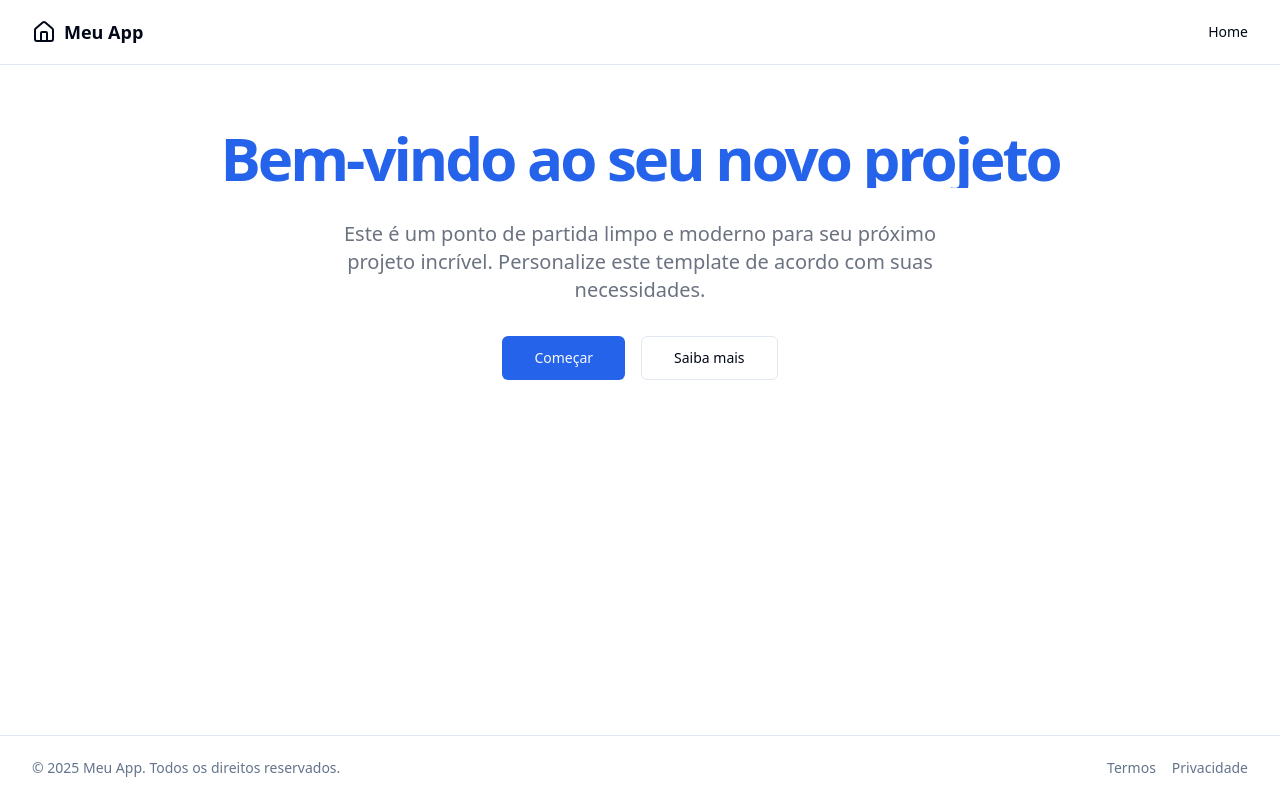
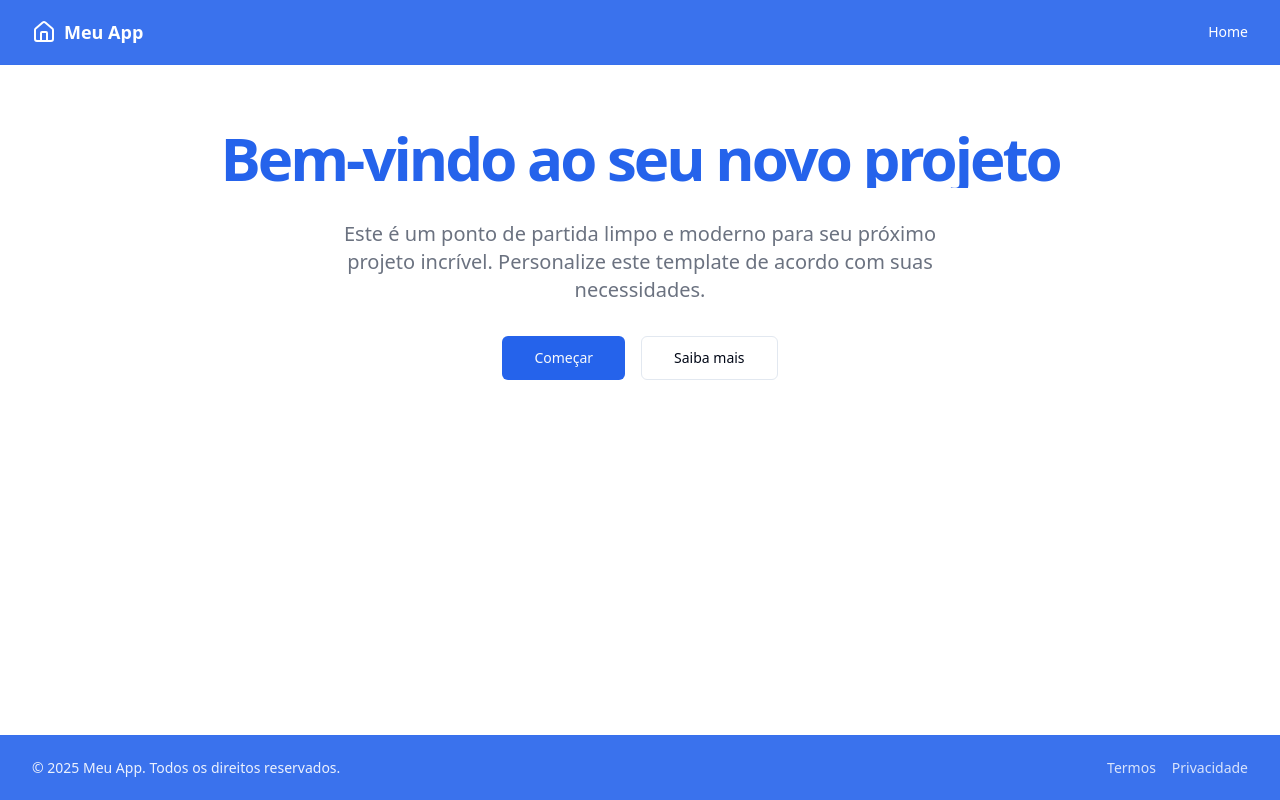
Before and after one commit to etivaldosouza/fresh-start-rebuilt-project, a React (Vite) app: page / in a window 1280 px wide. Built offline with nearby package versions, Linux system fonts and the light colour scheme.

Commit message:
Refactor: Apply color changes based on the provided link
Apply color changes to the header and footer text, setting them to white as specified in the provided link.

```diff
--- a/src/components/Layout/Footer.tsx
+++ b/src/components/Layout/Footer.tsx
@@ -1,21 +1,21 @@
 
 const Footer = () => {
   return (
-    <footer className="border-t py-6 md:py-0">
+    <footer className="border-t border-primary/10 py-6 md:py-0 bg-primary/90">
       <div className="container flex flex-col md:flex-row items-center justify-between gap-4 md:h-16">
-        <p className="text-sm text-muted-foreground">
+        <p className="text-sm text-white/90">
           © {new Date().getFullYear()} Meu App. Todos os direitos reservados.
         </p>
         <div className="flex items-center space-x-4">
           <a
             href="#"
-            className="text-sm text-muted-foreground hover:text-foreground transition-colors"
+            className="text-sm text-white/80 hover:text-white transition-colors"
           >
             Termos
           </a>
           <a
             href="#"
-            className="text-sm text-muted-foreground hover:text-foreground transition-colors"
+            className="text-sm text-white/80 hover:text-white transition-colors"
           >
             Privacidade
           </a>
--- a/src/components/Layout/Navbar.tsx
+++ b/src/components/Layout/Navbar.tsx
@@ -6,9 +6,9 @@ import { Sheet, SheetContent, SheetTrigger } from "@/components/ui/sheet";
 
 const Navbar = () => {
   return (
-    <nav className="fixed top-0 left-0 right-0 z-50 bg-background/80 backdrop-blur-sm border-b">
+    <nav className="fixed top-0 left-0 right-0 z-50 bg-primary/90 backdrop-blur-sm border-b border-primary/10">
       <div className="container flex items-center justify-between h-16">
-        <Link to="/" className="flex items-center space-x-2">
+        <Link to="/" className="flex items-center space-x-2 text-white">
           <Home className="w-6 h-6" />
           <span className="font-bold text-lg">Meu App</span>
         </Link>
@@ -16,7 +16,7 @@ const Navbar = () => {
         {/* Menu Mobile */}
         <Sheet>
           <SheetTrigger asChild>
-            <Button variant="ghost" size="icon" className="md:hidden">
+            <Button variant="ghost" size="icon" className="md:hidden text-white hover:text-white/90">
               <Menu className="w-5 h-5" />
             </Button>
           </SheetTrigger>
@@ -31,7 +31,7 @@ const Navbar = () => {
 
         {/* Menu Desktop */}
         <div className="hidden md:flex items-center space-x-6">
-          <Link to="/" className="text-sm font-medium">
+          <Link to="/" className="text-sm font-medium text-white hover:text-white/90">
             Home
           </Link>
         </div>
--- a/src/components/Layout/index.tsx
+++ b/src/components/Layout/index.tsx
@@ -5,7 +5,7 @@ import Footer from "./Footer";
 
 const Layout = ({ children }: PropsWithChildren) => {
   return (
-    <div className="min-h-screen flex flex-col">
+    <div className="min-h-screen flex flex-col bg-background">
       <Navbar />
       <main className="flex-1 container py-16 mt-16">{children}</main>
       <Footer />
```
